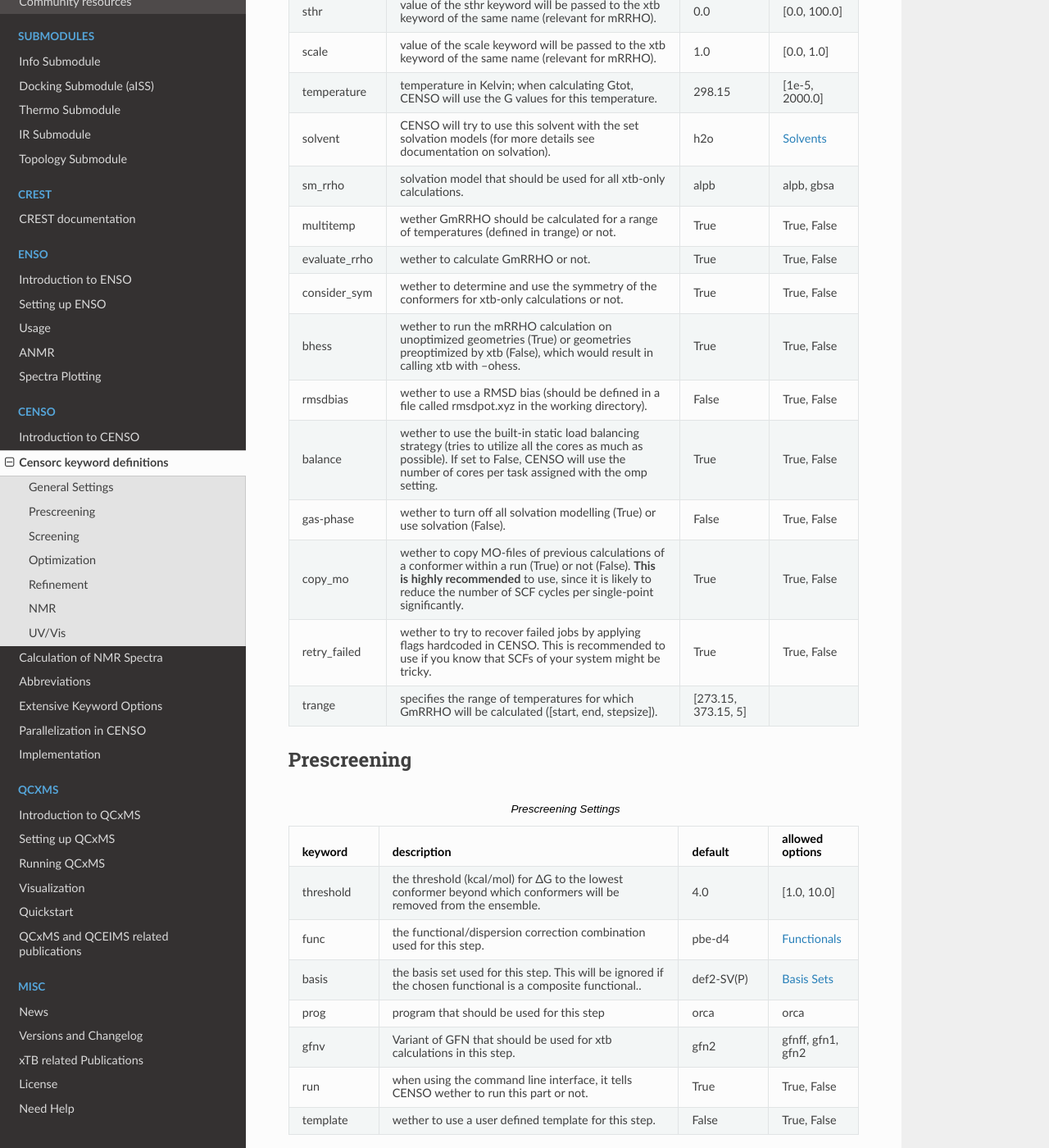
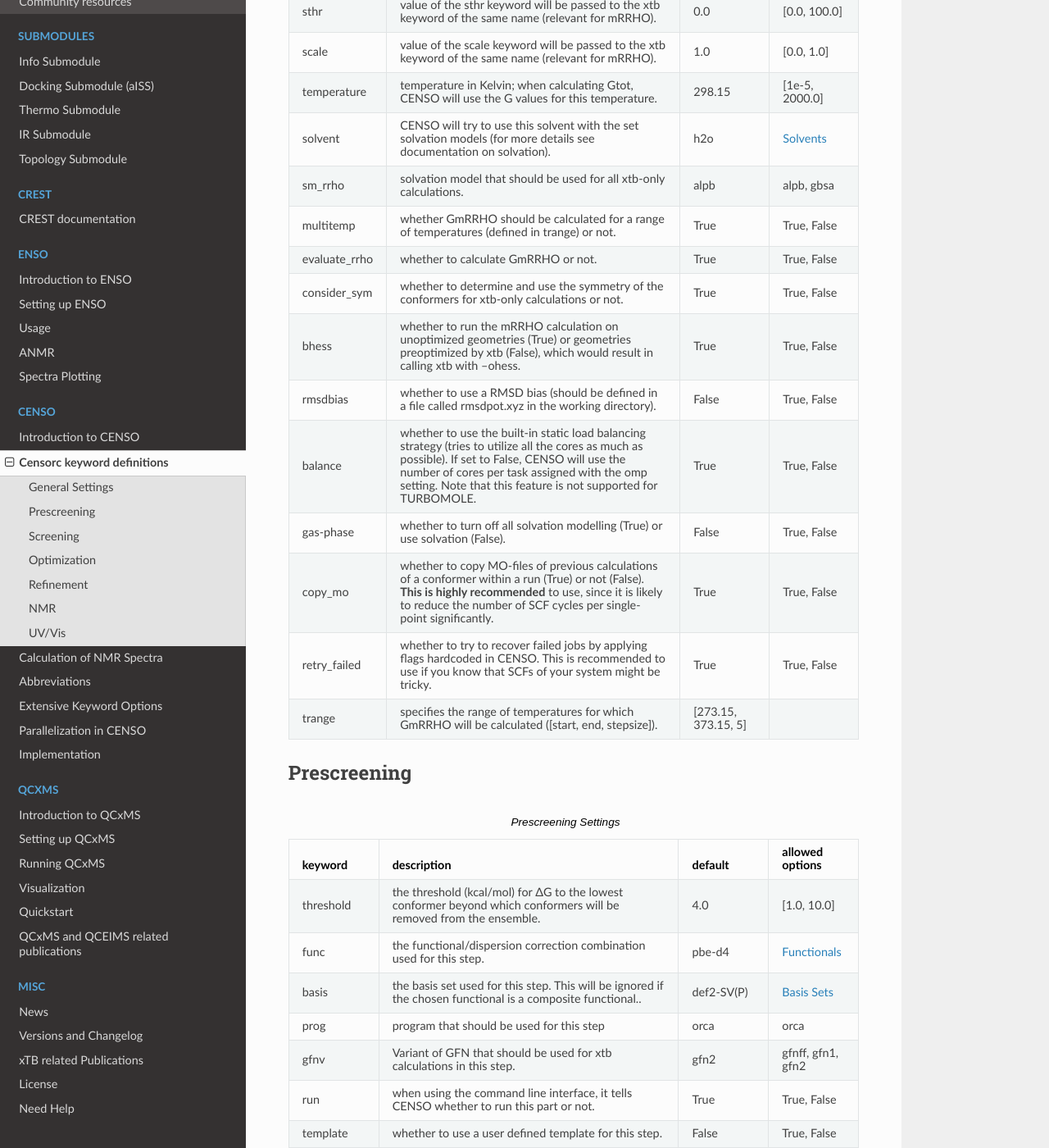
Before and after one commit to grimme-lab/xtb_docs, a Sphinx documentation site: the page built from source/CENSO_docs/censorc.rst, in a window 1280 px wide and 1400 px high, scrolled down 1052 px. Shown: the whole window at 82% size. Built offline with Sphinx 7.4.7 and the Read the Docs theme 3.1.0, drawn with Linux system fonts in a browser that asks for light colours; some of the changed text lies outside the part shown.

Commit message:
CENSO doc update (#119)
* turbomole does not support 'balance'

* small update

* moved the logo, removed reference to doxy doc

* some updates to implementation

* some keywords for nmr added

* some clarifications + tm updates

* some reordering of censo doc

```diff
--- a/source/CENSO_docs/censorc.rst
+++ b/source/CENSO_docs/censorc.rst
@@ -61,39 +61,39 @@
       - alpb
       - alpb, gbsa
     * - multitemp
-      - wether GmRRHO should be calculated for a range of temperatures (defined in trange) or not.
+      - whether GmRRHO should be calculated for a range of temperatures (defined in trange) or not.
       - True
       - True, False
     * - evaluate_rrho
-      - wether to calculate GmRRHO or not.
+      - whether to calculate GmRRHO or not.
       - True
       - True, False
     * - consider_sym
-      - wether to determine and use the symmetry of the conformers for xtb-only calculations or not.
+      - whether to determine and use the symmetry of the conformers for xtb-only calculations or not.
       - True
       - True, False
     * - bhess
-      - wether to run the mRRHO calculation on unoptimized geometries (True) or geometries preoptimized by xtb (False), which would result in calling xtb with --ohess.
+      - whether to run the mRRHO calculation on unoptimized geometries (True) or geometries preoptimized by xtb (False), which would result in calling xtb with --ohess.
       - True
       - True, False
     * - rmsdbias
-      - wether to use a RMSD bias (should be defined in a file called rmsdpot.xyz in the working directory).
+      - whether to use a RMSD bias (should be defined in a file called rmsdpot.xyz in the working directory).
       - False
       - True, False
     * - balance
-      - wether to use the built-in static load balancing strategy (tries to utilize all the cores as much as possible). If set to False, CENSO will use the number of cores per task assigned with the omp setting.
+      - whether to use the built-in static load balancing strategy (tries to utilize all the cores as much as possible). If set to False, CENSO will use the number of cores per task assigned with the omp setting. Note that this feature is not supported for TURBOMOLE.
       - True
       - True, False
     * - gas-phase
-      - wether to turn off all solvation modelling (True) or use solvation (False).
+      - whether to turn off all solvation modelling (True) or use solvation (False).
       - False
       - True, False
     * - copy_mo
-      - wether to copy MO-files of previous calculations of a conformer within a run (True) or not (False). **This is highly recommended** to use, since it is likely to reduce the number of SCF cycles per single-point significantly.
+      - whether to copy MO-files of previous calculations of a conformer within a run (True) or not (False). **This is highly recommended** to use, since it is likely to reduce the number of SCF cycles per single-point significantly.
       - True
       - True, False
     * - retry_failed
-      - wether to try to recover failed jobs by applying flags hardcoded in CENSO. This is recommended to use if you know that SCFs of your system might be tricky.
+      - whether to try to recover failed jobs by applying flags hardcoded in CENSO. This is recommended to use if you know that SCFs of your system might be tricky.
       - True
       - True, False
     * - trange
@@ -134,11 +134,11 @@
       - gfn2
       - gfnff, gfn1, gfn2
     * - run
-      - when using the command line interface, it tells CENSO wether to run this part or not.
+      - when using the command line interface, it tells CENSO whether to run this part or not.
       - True
       - True, False
     * - template
-      - wether to use a user defined template for this step.
+      - whether to use a user defined template for this step.
       - False
       - True, False
 
@@ -179,15 +179,15 @@
       - gfn2
       - gfnff, gfn1, gfn2
     * - run
-      - when using the command line interface, it tells CENSO wether to run this part or not.
+      - when using the command line interface, it tells CENSO whether to run this part or not.
       - True
       - True, False
     * - template
-      - wether to use a user defined template for this step.
+      - whether to use a user defined template for this step.
       - False
       - True, False
     * - implicit
-      - wether to calculate the solvation contribution to Gtot implicitely (True) or not (False). If set to True, only one single-point needs to be calculated in this step.
+      - whether to calculate the solvation contribution to Gtot implicitely (True) or not (False). If set to True, only one single-point needs to be calculated in this step.
       - True
       - True, False
 
@@ -248,23 +248,23 @@
       - normal
       - crude, sloppy, loose, lax, normal, tight, vtight, extreme
     * - run
-      - when using the command line interface, it tells CENSO wether to run this part or not.
+      - when using the command line interface, it tells CENSO whether to run this part or not.
       - True
       - True, False
     * - template
-      - wether to use a user defined template for this step.
+      - whether to use a user defined template for this step.
       - False
       - True, False
     * - macrocycles
-      - wether to use macrocycle optimization (True) or not.
+      - whether to use macrocycle optimization (True) or not.
       - True
       - True, False
     * - crestcheck
-      - wether to use CREST every macrocycle to check the ensemble for rotamers or not.
+      - whether to use CREST every macrocycle to check the ensemble for rotamers or not.
       - False
       - True, False
     * - constrain
-      - wether to use ``xtb`` constraints for the geometry optimization or not. The constraints should be provided as a file ``constraints.xtb`` in the working directory.
+      - whether to use ``xtb`` constraints for the geometry optimization or not. The constraints should be provided as a file ``constraints.xtb`` in the working directory.
       - False
       - True, False
 
@@ -305,15 +305,15 @@
       - gfn2
       - gfnff, gfn1, gfn2
     * - run
-      - when using the command line interface, it tells CENSO wether to run this part or not.
+      - when using the command line interface, it tells CENSO whether to run this part or not.
       - True
       - True, False
     * - template
-      - wether to use a user defined template for this step.
+      - whether to use a user defined template for this step.
       - False
       - True, False
     * - implicit
-      - wether to calculate the solvation contribution to Gtot implicitely (True) or not (False). If set to True, only one single-point needs to be calculated in this step.
+      - whether to calculate the solvation contribution to Gtot implicitely (True) or not (False). If set to True, only one single-point needs to be calculated in this step.
       - True
       - True, False
 
@@ -334,7 +334,7 @@
       - 300.0
       - [150.0, 1000.0]
     * - ss_cutoff
-      - cutoff radius for the calculation of spin-spin couplings. Pairs with a larger distance than ss_cutoff will be neglected.
+      - cutoff radius for the calculation of spin-spin couplings. Pairs with a larger distance than ss_cutoff will be neglected (only for ORCA).
       - 8.0
       - [0.1, 100.0]
     * - prog
@@ -366,39 +366,43 @@
       - smd
       - smd, cpcm
     * - run
-      - when using the command line interface, it tells CENSO wether to run this part or not.
+      - when using the command line interface, it tells CENSO whether to run this part or not.
       - False
       - True, False
     * - template
-      - wether to use a user defined template for this step.
+      - whether to use a user defined template for this step.
       - False
       - True, False
     * - couplings
-      - wether to compute the coupling constants.
+      - whether to compute the coupling constants.
       - True
       - True, False
     * - shieldings
-      - wether to compute the shieldings.
+      - whether to compute the shieldings.
       - True
-      - True, False.
+      - True, False
+    * - fc_only
+      - whether to calculate only the Fermi-Contact term for spin-spin couplings.
+      - True
+      - True, False
     * - h_active
-      - wether to calculate NMR parameters for Protium.
+      - whether to calculate NMR parameters for Protium.
       - True
       - True, False
     * - c_active
-      - wether to calculate NMR parameters for 13C.
+      - whether to calculate NMR parameters for 13C.
       - True
       - True, False
     * - f_active
-      - wether to calculate NMR parameters for 19F.
+      - whether to calculate NMR parameters for 19F.
       - False
       - True, False
     * - si_active
-      - wether to calculate NMR parameters for 29Si.
+      - whether to calculate NMR parameters for 29Si.
       - False
       - True, False
     * - p_active
-      - wether to calculate NMR parameters for 31P.
+      - whether to calculate NMR parameters for 31P.
       - False
       - True, False
 
@@ -435,10 +439,10 @@
       - smd
       - smd, cpcm
     * - run
-      - when using the command line interface, it tells CENSO wether to run this part or not.
+      - when using the command line interface, it tells CENSO whether to run this part or not.
       - False
       - True, False
     * - template
-      - wether to use a user defined template for this step.
+      - whether to use a user defined template for this step.
       - False
       - True, False
```
Also changed, not shown: source/CENSO_docs/censo.rst (+64 -98 lines), source/CENSO_docs/censo_extensive_keywords.rst (+9 -17 lines), source/CENSO_docs/censo_implementation.rst (+12 -10 lines).
